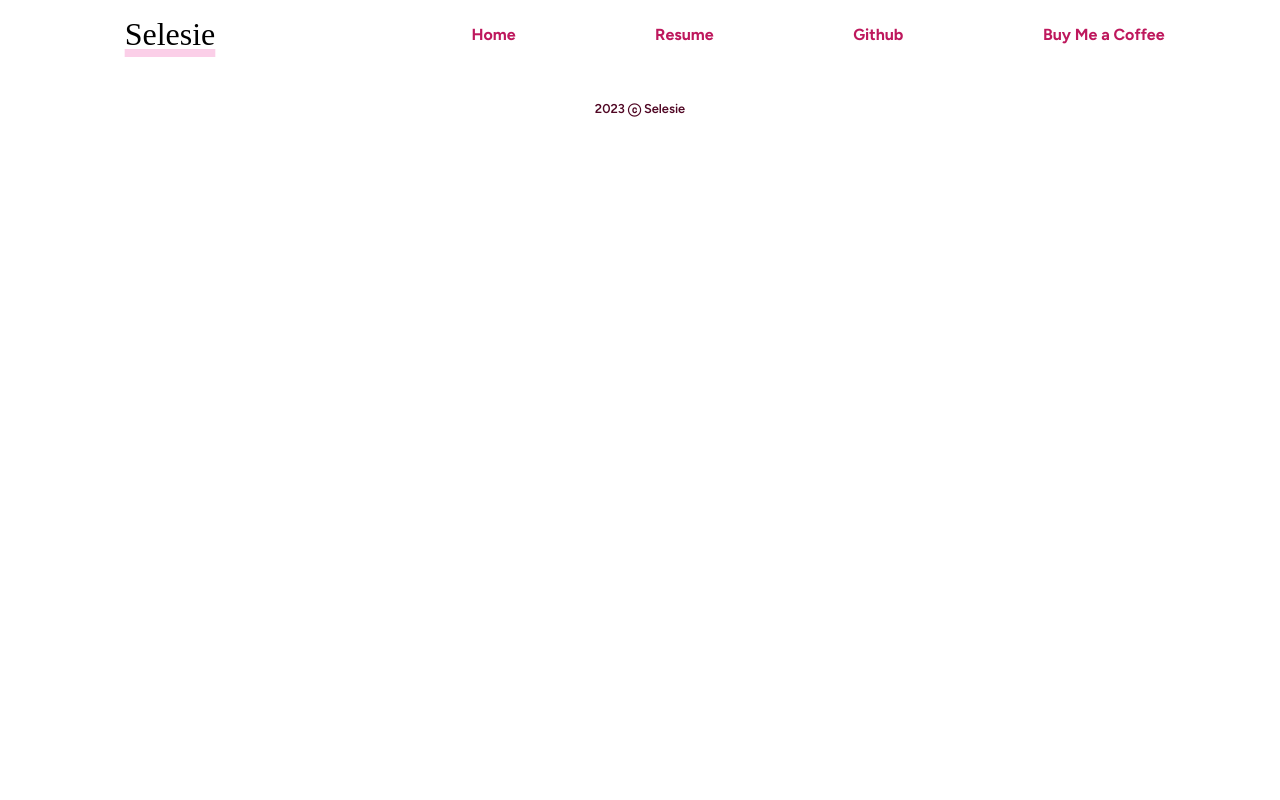
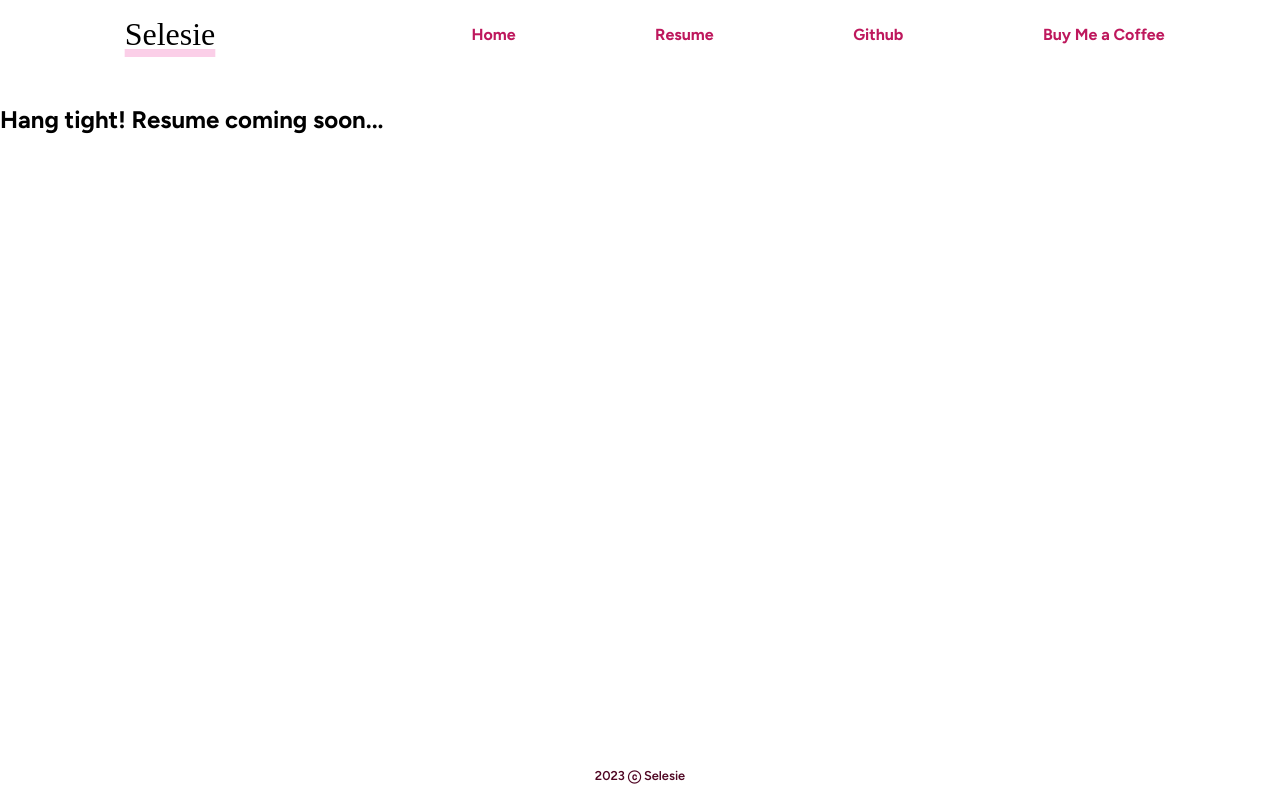
Before and after one commit to fiddle-leaf/selesie, a React (Create React App) app: page /selesie/resume in a window 1280 px wide. Built offline with nearby package versions, Linux system fonts and the light colour scheme; a web font is replaced by a local one.

Commit message:
Minor changes

```diff
--- a/src/App.js
+++ b/src/App.js
@@ -1,13 +1,14 @@
 import { Route, Routes } from "react-router-dom";
 import Layout from "./layout/Layout";
 import Home from "./components/home/Home";
+import Resume from "./components/resume/Resume";
 
 function App() {
   return (
     <Routes>
       <Route path="/" element={<Layout />}>
         <Route index element={<Home />} />
-        <Route path="resume" />
+        <Route path="resume" element={<Resume />} />
       </Route>
     </Routes>
   );
--- a/src/components/home/projects/Projects.module.sass
+++ b/src/components/home/projects/Projects.module.sass
@@ -26,14 +26,14 @@
         padding: $bit
         background: #f5f5f4
 
-        border-radius: 2px
+        border-radius: 4px
 
     p
         margin-block: $bit/2
         font-size: 0.9rem
         line-height: 120%
     a
-        color: $link
+        color: #be185d
         text:
             decoration: none
             transform: uppercase
--- /dev/null
+++ b/src/components/resume/Resume.js
@@ -0,0 +1,8 @@
+import styles from "./Resume.module.sass";
+export default function Resume() {
+  return (
+    <main className={styles.resume}>
+      <h2>Hang tight! Resume coming soon...</h2>
+    </main>
+  );
+}
--- /dev/null
+++ b/src/components/resume/Resume.module.sass
@@ -0,0 +1,2 @@
+.resume
+    height: 100vh
--- a/src/layout/header/Header.module.sass
+++ b/src/layout/header/Header.module.sass
@@ -15,6 +15,7 @@
     padding-inline: 0
 
     li
+        flex: 0 auto
 
     a
         color: $link
```
